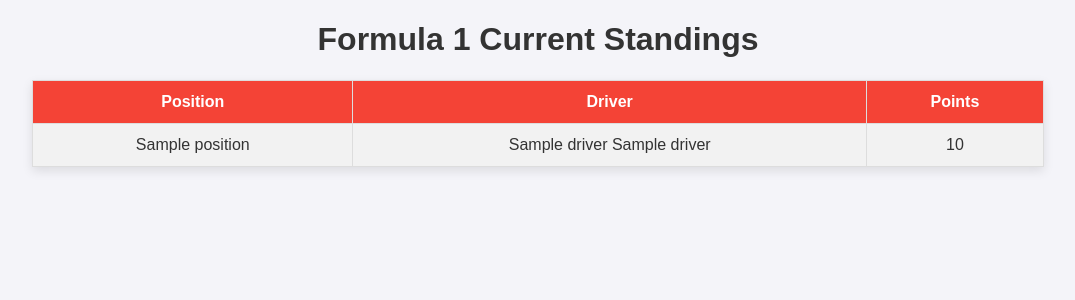
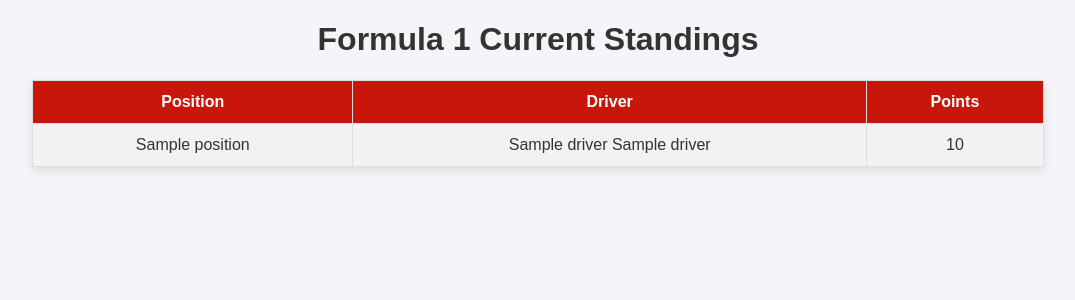
Before and after one commit to otarbakh/Skydeploy, a Flask app: page / in a window 1280 px wide. Shown: the top 300 px of the page, without its empty margins (102-1177 px from the left). Run offline with Flask 3, Linux system fonts and the light colour scheme; a database or web service that is not in the repository returns one stand-in record (values such as "Sample title"); data that the repository does not hold is empty.

Commit message:
Update UI color and deployment

```diff
--- a/app/app.py
+++ b/app/app.py
@@ -21,6 +21,5 @@
 
     return render_template('index.html', drivers=drivers)
 
-
 if __name__ == '__main__':
     app.run(host='0.0.0.0', port=5000)
--- a/app/templates/index.html
+++ b/app/templates/index.html
@@ -23,7 +23,7 @@
             border: 1px solid #ddd;
         }
         th {
-            background-color: #f44336; /* Changed to red */
+            background-color: #c9160a; /* Changed to red */
             color: white;
         }
         tr:nth-child(even) {
```
